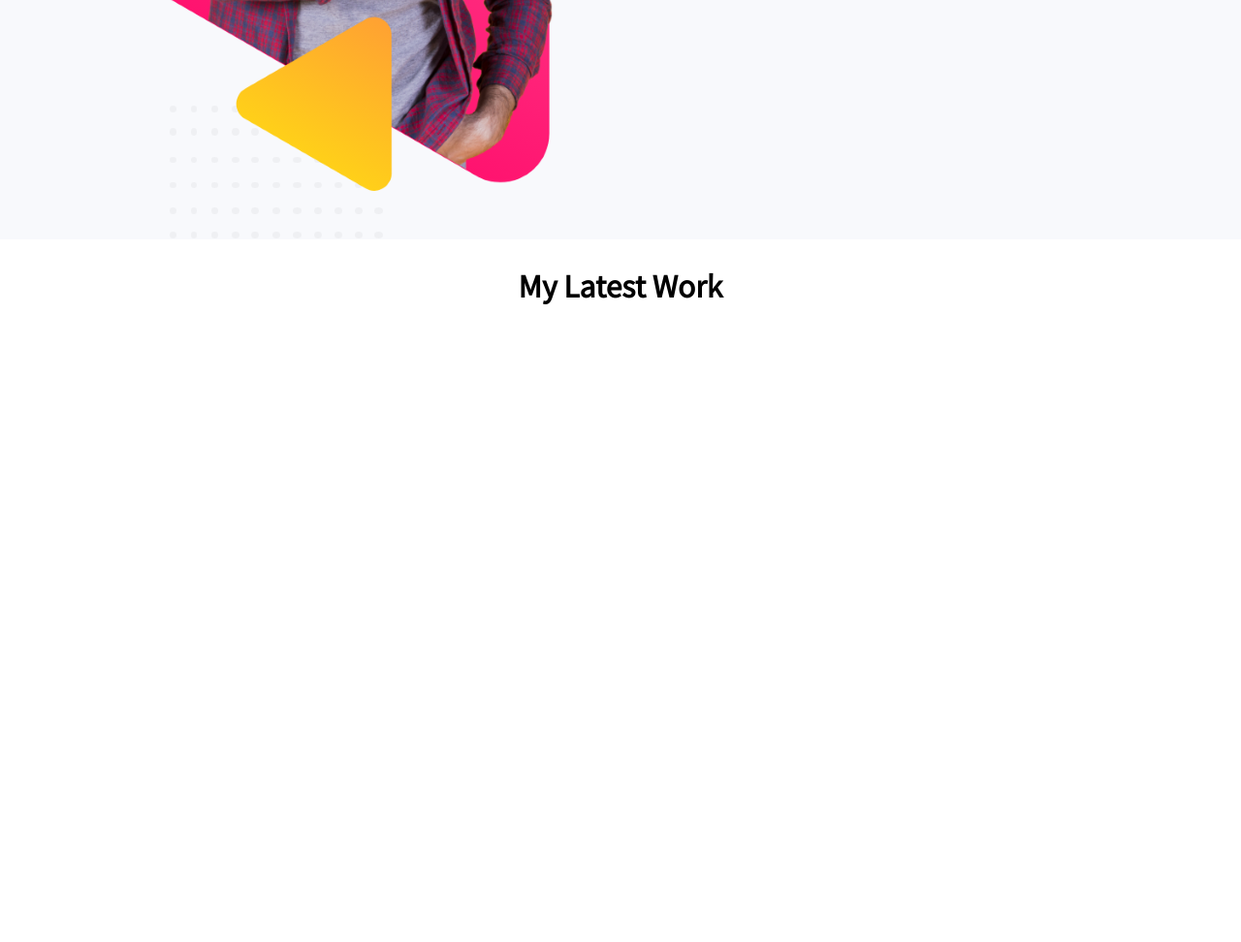
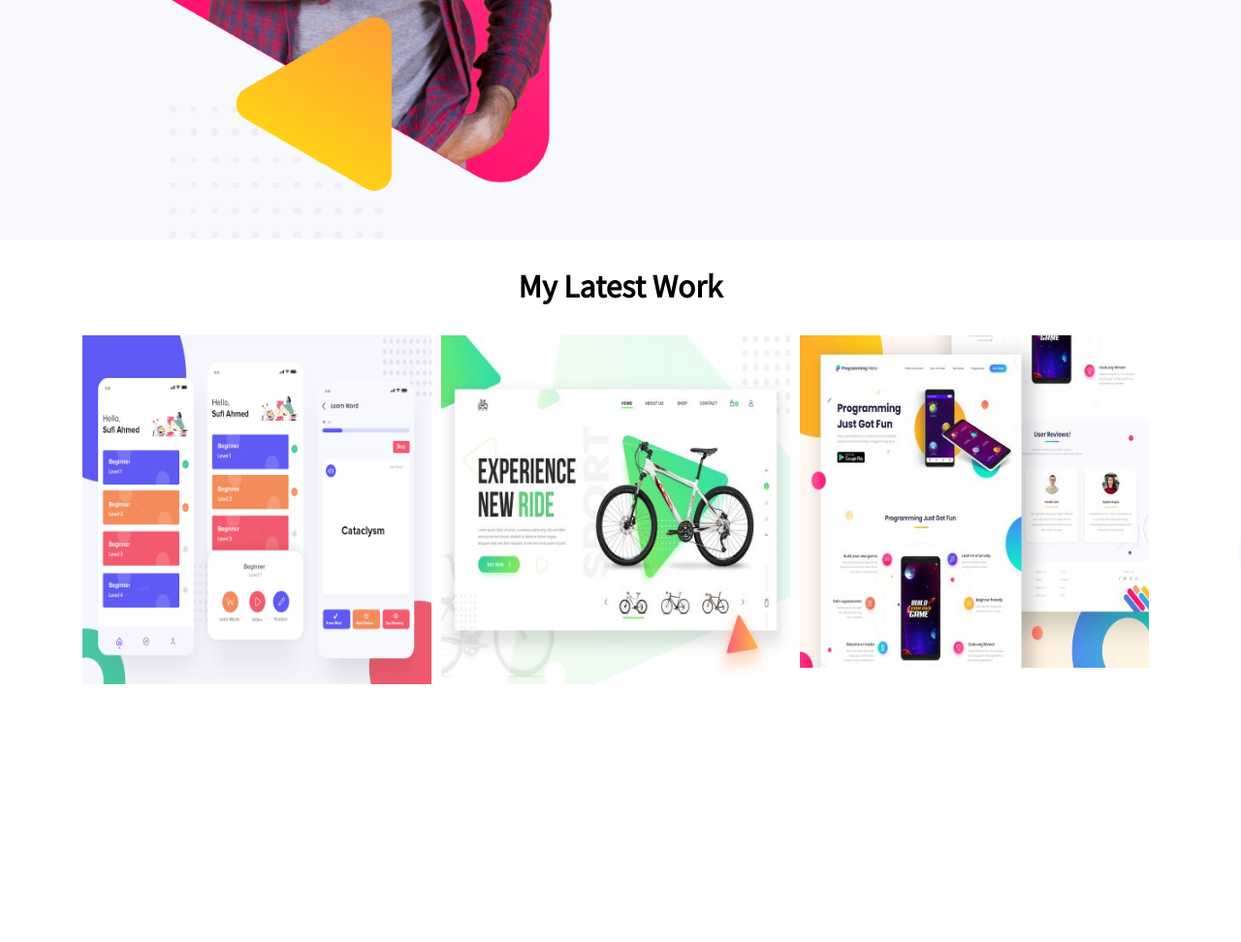
Before and after one commit to HosnainRafi/personal-website, a plain HTML site: page index.html in a window 1280 px wide. Shown: the part 1153-2125 px from the top of the page at 97% size. Drawn offline with Linux system fonts and the light colour scheme.

Commit message:
new-work

```diff
--- a/index.html
+++ b/index.html
@@ -34,7 +34,15 @@
             <h1 id="work">My Latest Work</h1>
         </div>
         <div class="latest-pic">
-
+            <div class="work">
+                <img src="images/latest-work/work-4.png" alt="latest-work" width="100%">
+            </div>
+            <div class="work">
+                <img src="images/latest-work/work-5.jpg" alt="latest-work" width="100%">
+            </div>
+            <div class="work">
+                <img src="images/latest-work/work-6.jpg" alt="latest-work" width="100%">
+            </div>
         </div>
     </section>
 </body>
--- a/style.css
+++ b/style.css
@@ -31,7 +31,7 @@ h2{
 .pic1{
     width: 35%;
     float: right;
-    height: 300px;
+    height: 20%;
     margin-right: 250px;
 }
 .top-banner{
@@ -74,7 +74,24 @@ h3{
     font-size: 30px;
     text-align: center;
 }
+
+.third-section{
+    box-sizing: border-box;
+}
+.work{
+    float: left;
+    width: 30%;
+    padding: 5px;
+}
+.third-section::after{
+    content: "";
+    display: table;
+    clear: both;
+}
 .latest-pic{
-    margin: 15% 10%;
-
+    margin-left: 80px;
 }
+.third-section{
+    background-image: url("images/latest-work-bg.png");
+    background-repeat: no-repeat;
+}
```
Also changed, not shown: images/latest-work/work-4.png (added), images/latest-work/work-5.jpg (added), images/latest-work/work-6.jpg (added).
